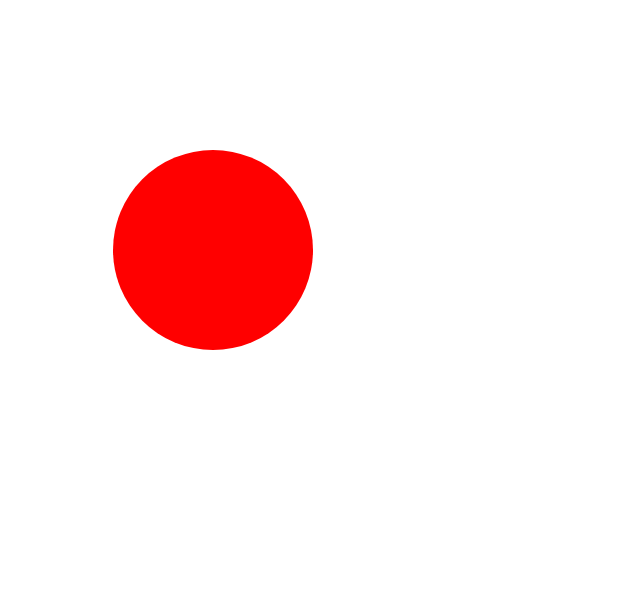
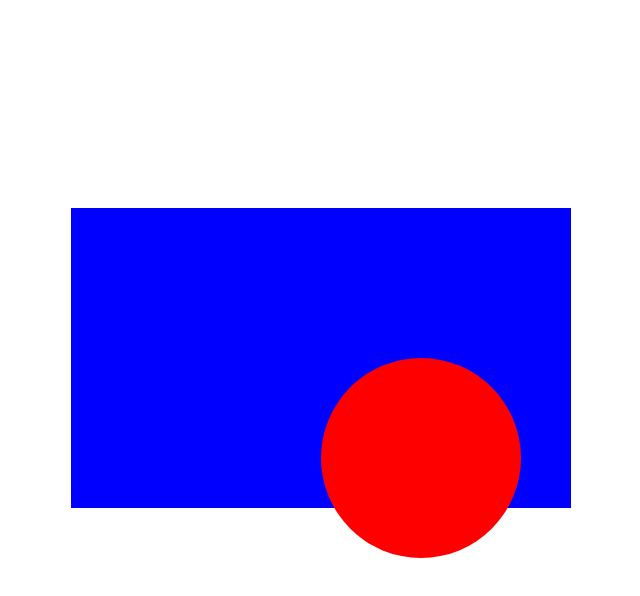
Before and after one commit to Aminu-dev/Basic-Css-Flag, a plain HTML site: page index.html in a window 1280 px wide. Shown: the whole page, without its empty margins (137-777 px from the left). Drawn offline with Linux system fonts and the light colour scheme.

Commit message:
Update index.html

```diff
--- a/index.html
+++ b/index.html
@@ -4,7 +4,7 @@
 <head>
   <title>CSS Positioning Exercise</title>
   <style>
-    blue-box{
+    .blue-box{
       background-color: blue;
       height: 300px;
       width: 500px;
```
